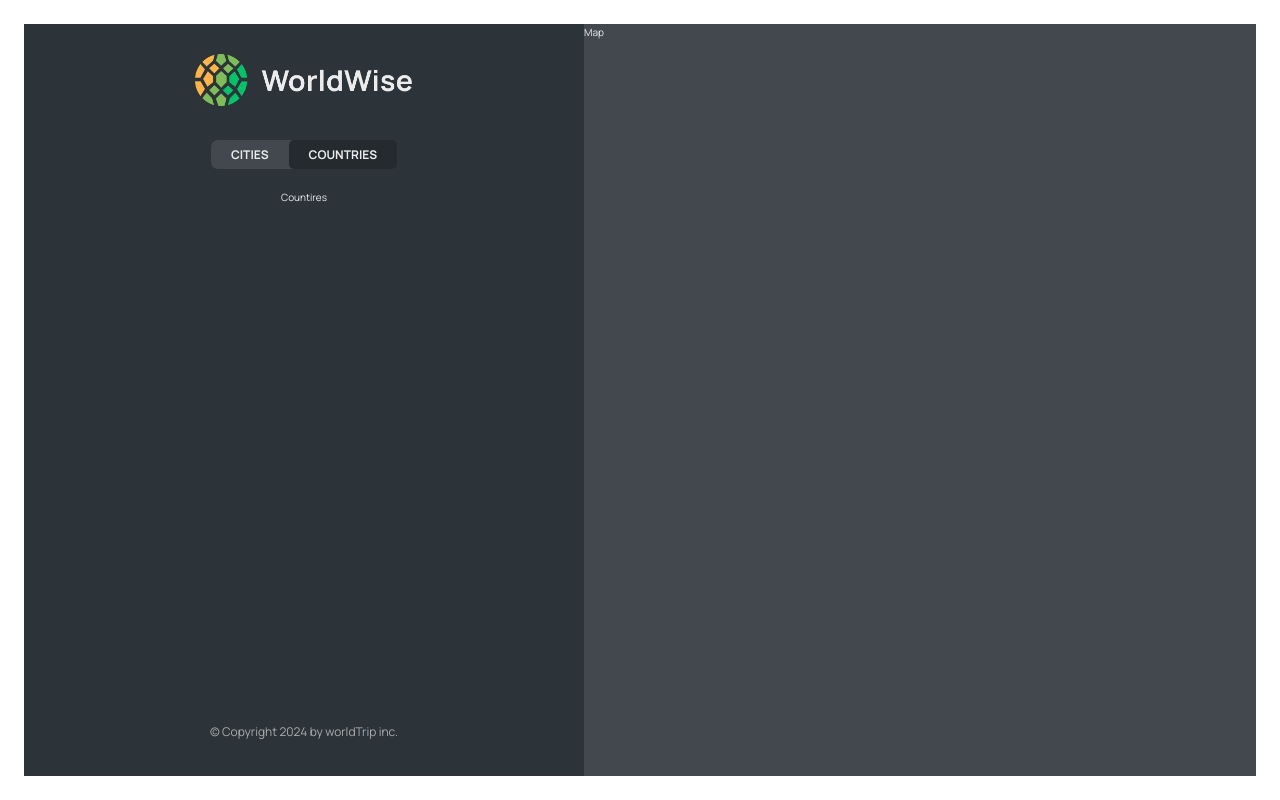
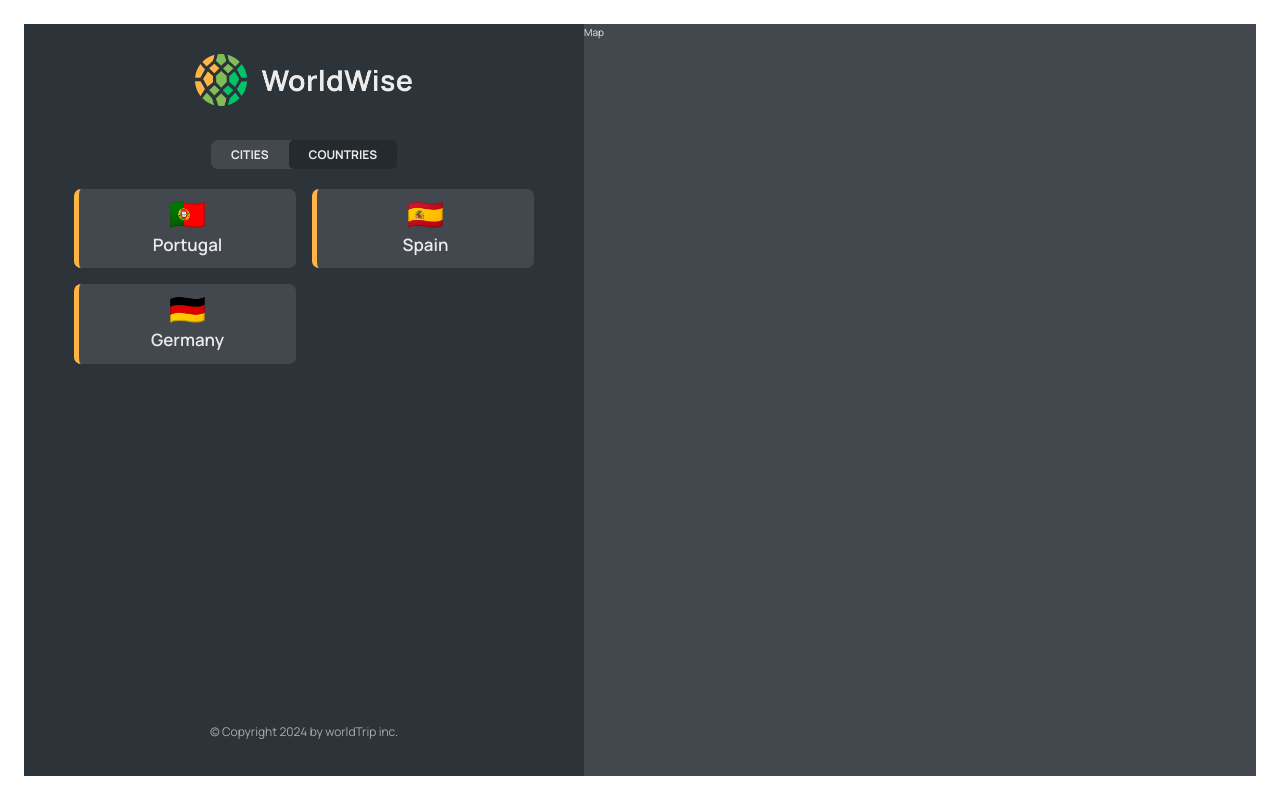
Before and after one commit to YTeyddie22/world_trip, a React (Vite) app: page /app/countries in a window 1280 px wide. Built offline with nearby package versions, Linux system fonts and the light colour scheme; data requests are answered from the project's data file.

Commit message:
implementing the country list

```diff
--- a/src/App.jsx
+++ b/src/App.jsx
@@ -7,6 +7,7 @@ import AppLayout from "./pages/AppLayout/AppLayout";
 import Login from "./pages/Login/Login";
 import CityList from './components/City/CityList';
 import { useEffect, useState } from 'react';
+import CountryList from './components/Country/CountryList';
 
 
 const BASE_URL = 'http://localhost:9000';
@@ -45,7 +46,7 @@ function App() {
 				<Route path='/app' element={<AppLayout />}>
 					<Route index element={<CityList cities={cities} isLoading={isLoading}/>} />
 					<Route path='cities' element={<CityList cities={cities} isLoading={isLoading}/>} />
-					<Route path='countries' element={<p>Countires</p>} />
+					<Route path='countries' element={<CountryList cities={cities} isLoading={isLoading}/>} />
 					<Route path='form' element={<p>Form</p>} />
 				</Route>
 				<Route path='*' element={<PageNotFound />} />
--- a/src/components/Country/CountryItem.jsx
+++ b/src/components/Country/CountryItem.jsx
@@ -1,3 +1,4 @@
+/* eslint-disable react/prop-types */
 import styles from "./CountryItem.module.css";
 
 function CountryItem({ country }) {
--- /dev/null
+++ b/src/components/Country/CountryList.jsx
@@ -0,0 +1,30 @@
+/* eslint-disable react/prop-types */
+import styles from './CountryList.module.css'
+import Spinner from '../Spinner/Spinner'
+import CountryItem from './CountryItem'
+import Message from '../Message/Message'
+
+function CountryList({cities, isLoading}) {
+
+
+    if(isLoading) return <Spinner/>
+
+    if(!cities.length) return <Message message='Add your first city please. Click on a city in the map'/>
+
+     const countries = cities.reduce((arr, city)=> {
+        if(!arr.map(el=>el.country).includes(city.country)) {
+            return [...arr, {country: city.country, emoji: city.emoji, id:city.id}]
+        } else {
+            return arr
+        }
+     },[])
+
+    console.log(countries)
+    return (
+         <ul className={styles.countryList}>
+        {countries.map(country=> <CountryItem key={country.id} country={country}/>)}
+        </ul>
+    )
+}
+
+export default CountryList
```
